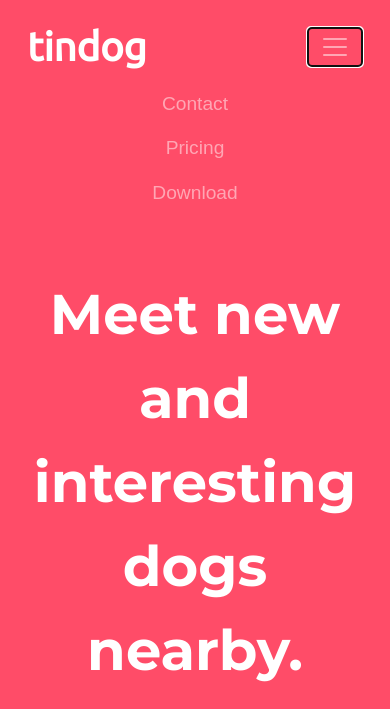
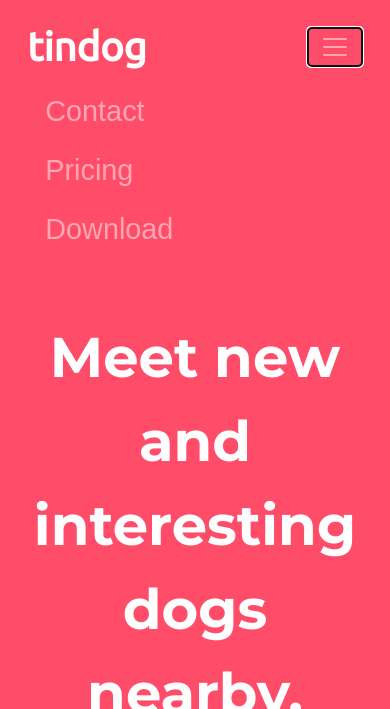
Before and after one commit to Aashay12/Tindog, a plain HTML site: page index.html in a window 390 px wide. Both pictures are taken after a click on the button "Toggle navigation". Shown: the top 709 px of the page. Drawn offline with nearby package versions, Linux system fonts and the light colour scheme.

Commit message:
NAVLINK - 1.8rem left align

```diff
--- a/css/styles.css
+++ b/css/styles.css
@@ -255,3 +255,11 @@ body {
     }
 
 }
+
+@media (max-width:768px){
+    .nav-link {
+        font-size: 1.8rem;
+        text-align: left;
+    }
+
+}
```
